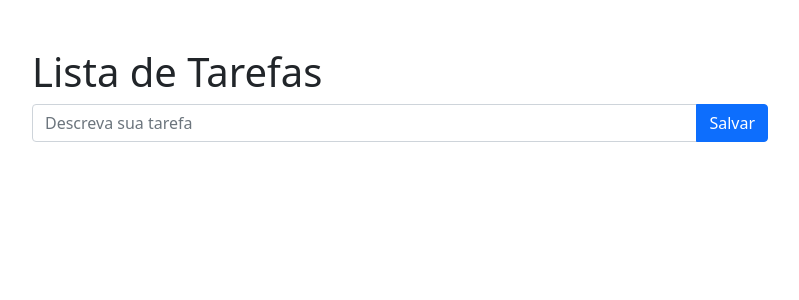
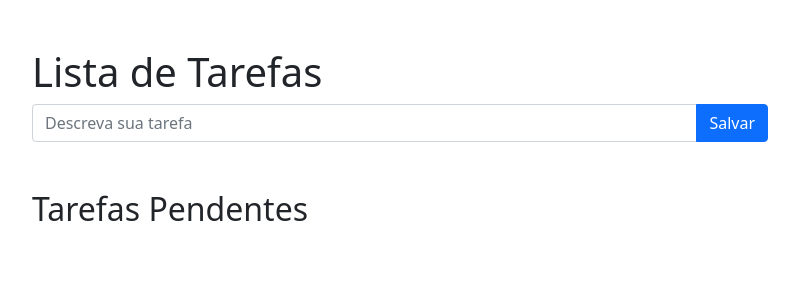
Before and after one commit to isaacmarquetti/django-pro, a Django app: page /tarefas/ in a window 1280 px wide. Shown: the top 300 px of the page, without its empty margins (240-1039 px from the left). Run offline with Django 4.2, Linux system fonts and the light colour scheme; data that the repository does not hold is empty.

Commit message:
Listar tarefas pendentes
close #4

```diff
--- a/webdev/tarefas/templates/tarefas/home.html
+++ b/webdev/tarefas/templates/tarefas/home.html
@@ -3,7 +3,8 @@
 <head>
     <meta charset="UTF-8">
     <title>Lista de Tarefas</title>
-    <link href="https://cdn.jsdelivr.net/npm/bootstrap@5.1.3/dist/css/bootstrap.min.css" rel="stylesheet" integrity="sha384-1BmE4kWBq78iYhFldvKuhfTAU6auU8tT94WrHftjDbrCEXSU1oBoqyl2QvZ6jIW3" crossorigin="anonymous">
+    <link href="https://cdn.jsdelivr.net/npm/bootstrap@5.1.3/dist/css/bootstrap.min.css" rel="stylesheet"
+          integrity="sha384-1BmE4kWBq78iYhFldvKuhfTAU6auU8tT94WrHftjDbrCEXSU1oBoqyl2QvZ6jIW3" crossorigin="anonymous">
 </head>
 <body>
 <div class="container">
@@ -21,6 +22,20 @@
                 </div>
                 <div class="form-text">{{ form.nome.errors }}</div>
             </form>
+
+            <h2 class="mt-5">Tarefas Pendentes</h2>
+
+            {% for tarefa in tarefas_pendentes %}
+            <form>
+                <div class="input-group mb-3">
+                    <div class="input-group-text">
+                        <input class="form-check-input mt-0" type="checkbox" value=""
+                               aria-label="Checkbox para tarefa">
+                    </div>
+                    <input type="text" class="form-control" aria-label="Text input para tarefa" value="{{ tarefa.nome }}">
+                </div>
+            </form>
+            {% endfor %}
         </div>
     </div>
 </div>
--- a/webdev/tarefas/views.py
+++ b/webdev/tarefas/views.py
@@ -3,6 +3,7 @@ from django.shortcuts import render
 from django.urls import reverse
 
 from webdev.tarefas.forms import TarefaNovaForm
+from webdev.tarefas.models import Tarefa
 
 
 def home(request):
@@ -12,5 +13,7 @@ def home(request):
             form.save()
             return HttpResponseRedirect(reverse('tarefas:home'))
         else:
-            return render(request, 'tarefas/home.html', {'form': form}, status=400)
-    return render(request, 'tarefas/home.html')
+            tarefas_pendentes = Tarefa.objects.filter(feita=False).all()
+            return render(request, 'tarefas/home.html', {'form': form, 'tarefas_pendentes': tarefas_pendentes}, status=400)
+    tarefas_pendentes = Tarefa.objects.filter(feita=False).all()
+    return render(request, 'tarefas/home.html', {'tarefas_pendentes': tarefas_pendentes})
```
Also changed, not shown: webdev/tarefas/tests/test_tarefas_get.py (+24 -1 lines).
